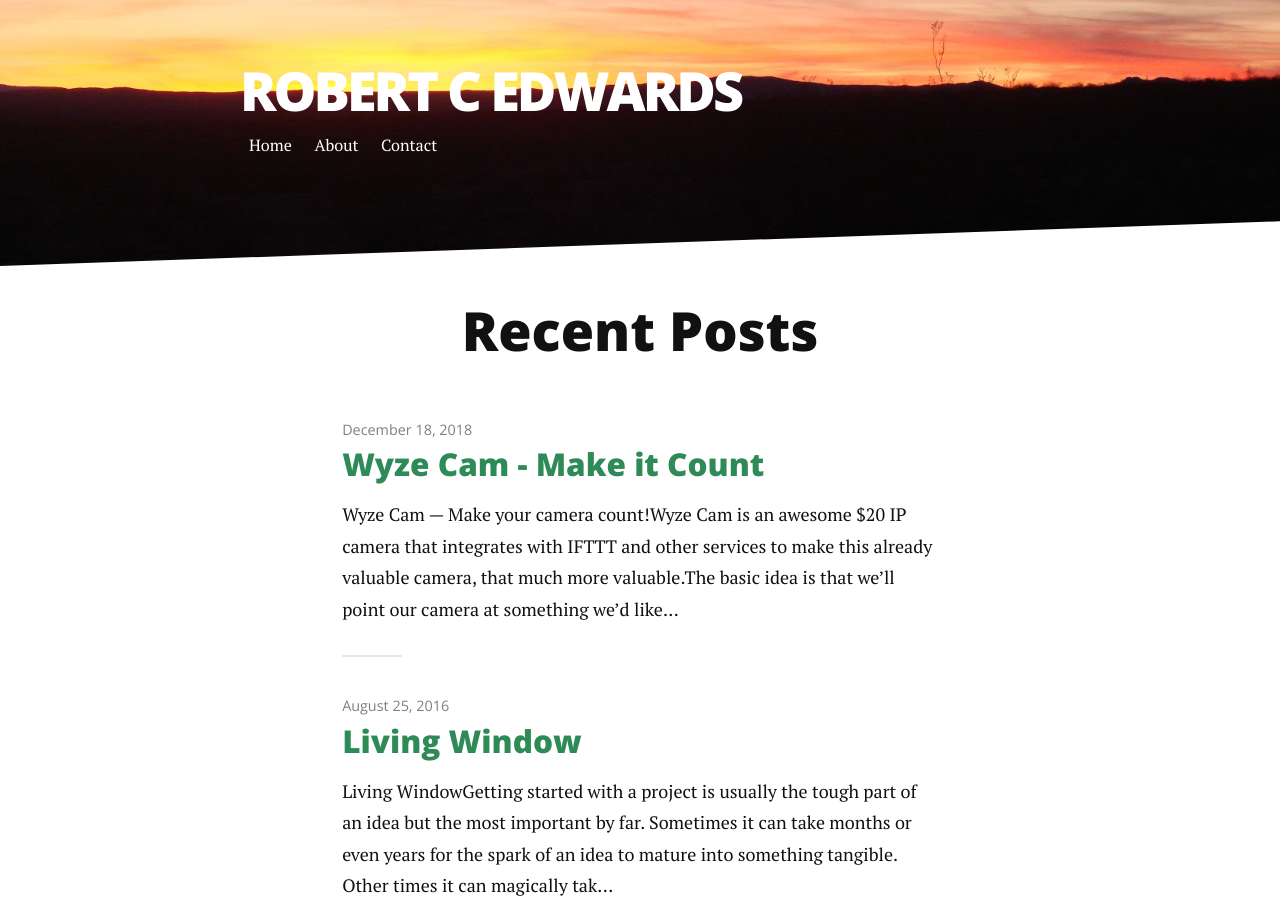
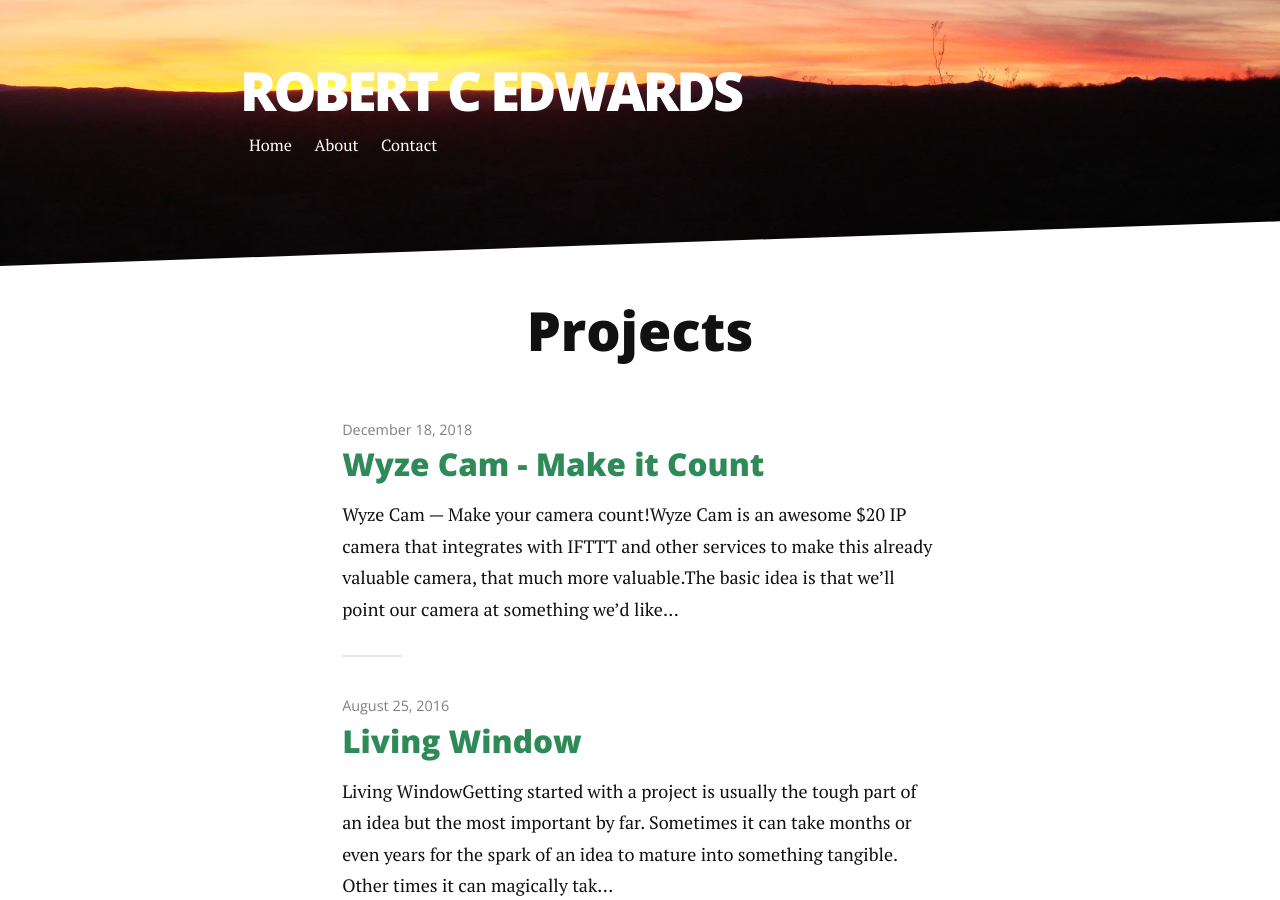
Before and after one commit to robertcedwards/robertcedwards.com, a Jekyll site: the page built from index.html, in a window 1280 px wide and 900 px high. Built offline with Jekyll 4.4.1, drawn with Linux system fonts in a browser that asks for light colours; nearby versions of some CDN libraries; the list of posts is cut into pages by our own code.

Commit message:
Changing name over to projects

```diff
--- a/index.html
+++ b/index.html
@@ -2,7 +2,7 @@
 layout: default
 ---
 <div class="home" id="home">
-  <h1 class="pageTitle">Recent Posts</h1>
+  <h1 class="pageTitle">Projects</h1>
   <ul class="posts noList">
     {% for post in paginator.posts %}
       <li>
```
